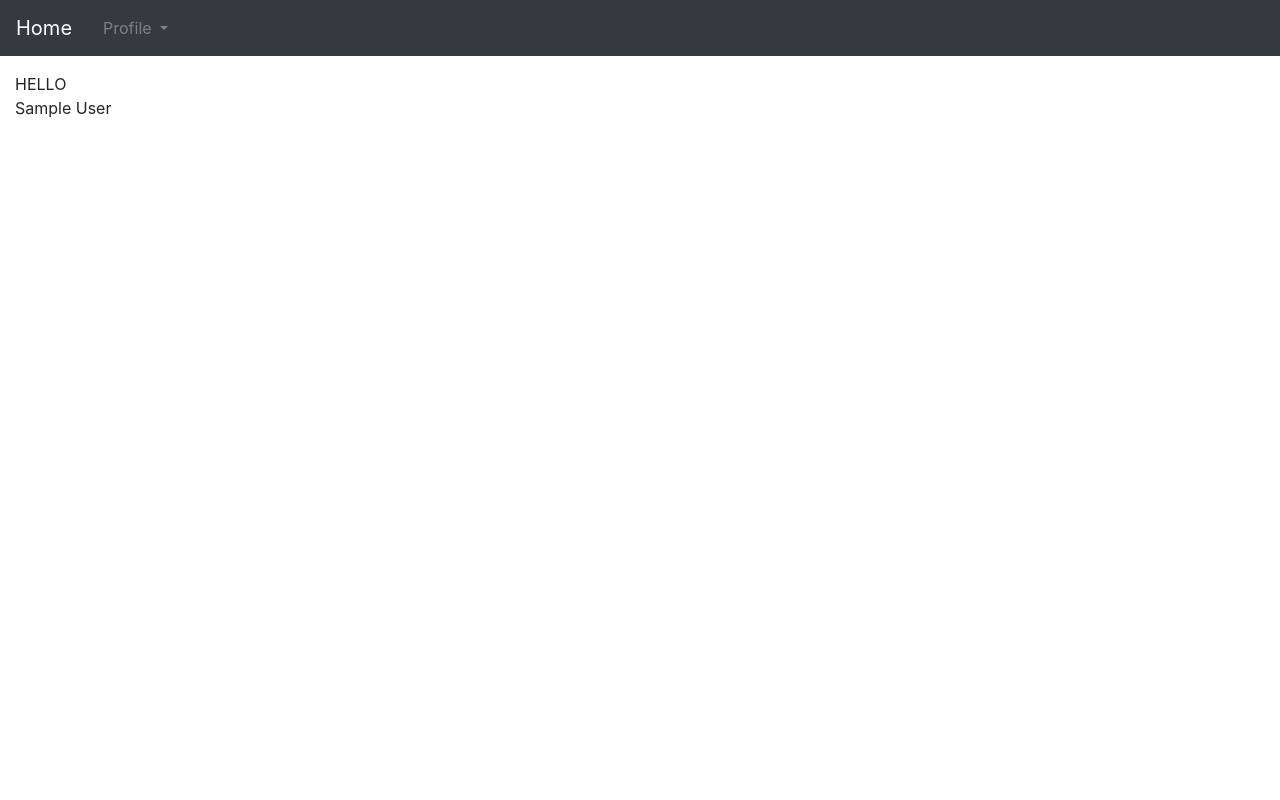
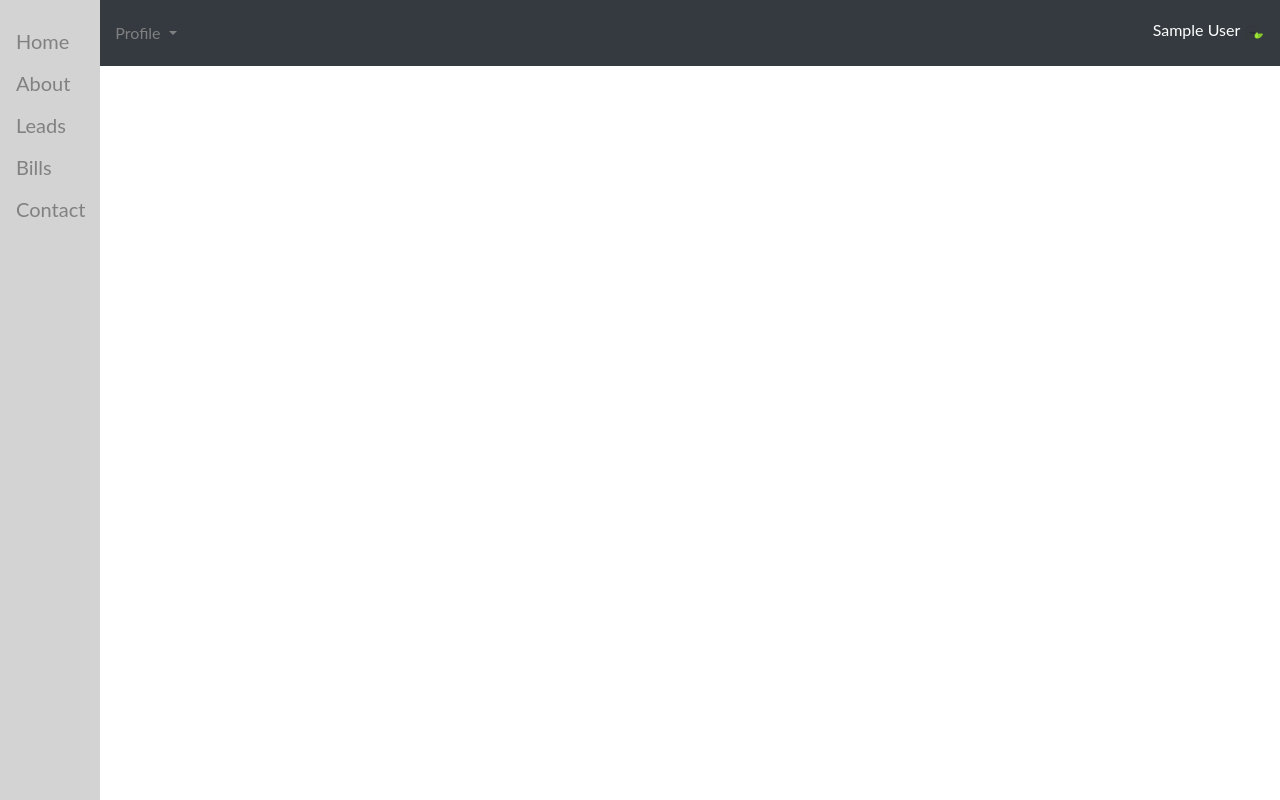
Before and after one commit to ayush113/CompanyManagement, a Django app: page /dashboard in a window 1280 px wide. Run offline with Django 3.2, Linux system fonts and the light colour scheme; the visitor is signed in with stand-in values (Sample User, id 1); some libraries are stand-ins or nearby versions.

Commit message:
Dashboard

```diff
--- a/DBMS/settings.py
+++ b/DBMS/settings.py
@@ -83,7 +83,7 @@ DATABASES = {
         'ENGINE': 'django.db.backends.mysql',
         'NAME': 'DBMS',
         'USER': 'root',
-        'PASSWORD': '@yu$h113'
+        'PASSWORD': 'chibbu'
     }
 }
 
--- a/accounts/templates/accounts/layout/page.html
+++ b/accounts/templates/accounts/layout/page.html
@@ -23,7 +23,14 @@
     <style>
         .basics{
             padding-left: 15px;
+            margin-left: 15px;
         }
+
+        des{
+
+            color: #555555;
+        }
+
     </style>
 
 </head>
@@ -39,6 +46,7 @@
     </button>
 
     <div class="collapse navbar-collapse" id="navbarsExampleDefault">
+
         <ul class="navbar-nav mr-auto">
             {% if request.user.is_authenticated %}
                 <div class="basics">
@@ -62,6 +70,12 @@
                 </li>
             {% endif %}
         </ul>
+
+     <p style="float: right;padding-top: 10px;color: white">
+                    {{ user.first_name }} {{ user.last_name }}
+         <img src="media/logo.png"  width="20" height="20">
+
+     </p>
     </div>
 
 </nav>
--- a/accounts/utils.py
+++ b/accounts/utils.py
@@ -6,8 +6,8 @@ from django.utils.translation import gettext_lazy as _
 
 
 def send_mail(to, template, context):
-    html_content = render_to_string(f'accounts/emails/{template}.html', context)
-    text_content = render_to_string(f'accounts/emails/{template}.txt', context)
+    html_content = render_to_string('accounts/emails/{template}.html', context)
+    text_content = render_to_string('accounts/emails/{template}.txt', context)
 
     msg = EmailMultiAlternatives(context['subject'], text_content, settings.DEFAULT_FROM_EMAIL, [to])
     msg.attach_alternative(html_content, 'text/html')
--- a/accounts/views.py
+++ b/accounts/views.py
@@ -108,7 +108,7 @@ class SignUpView(GuestOnlyView, FormView):
 
         # Change the username to the "user_ID" form
         if settings.DISABLE_USERNAME:
-            user.username = f'user_{user.id}'
+            user.username = 'user_{user.id}'
             user.save()
 
         if settings.ENABLE_USER_ACTIVATION:
--- a/templates/home/dashboard.html
+++ b/templates/home/dashboard.html
@@ -3,8 +3,57 @@
 {% load i18n %}
 
 {% block content %}
+    <meta name="viewport" content="width=device-width, initial-scale=1">
+<style>
+body {
+    font-family: "Lato", sans-serif;
+}
 
-    HELLO <br/>
-    {{ user.first_name }} {{ user.last_name }}
+.sidenav {
+    height: 100%;
+    width: 100px;
+    position: fixed;
+    z-index: 1;
+    top: 0;
+    left: 0;
+    background-color: lightgray;
+    overflow-x: hidden;
+    padding-top: 20px;
+}
 
+.sidenav a {
+    padding: 6px 8px 6px 16px;
+    text-decoration: none;
+    font-size: 20px;
+    color: #818181;
+    display: block;
+}
+
+.sidenav a:hover {
+    color: #f1f1f1;
+}
+
+.main {
+    margin-left: 160px; /* Same as the width of the sidenav */
+    font-size: 28px; /* Increased text to enable scrolling */
+    padding: 0px 10px;
+}
+
+@media screen and (max-height: 450px) {
+    .sidenav {padding-top: 15px;}
+    .sidenav a {font-size: 18px;}
+}
+</style>
+</head>
+<body>
+
+<div class="sidenav">
+    <a href="#home">Home</a>
+  <a href="#projects">About</a>
+  <a href="#leads">Leads</a>
+  <a href="#bills">Bills</a>
+  <a href="#contact">Contact</a>
+</div>
+
+</body>
 {% endblock %}
```
Also changed, not shown: content/media/logo.png (added), users/models.py (line endings or trailing spaces).
